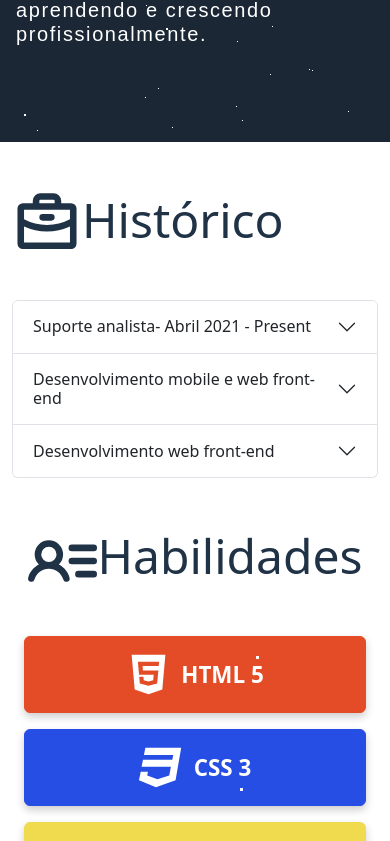
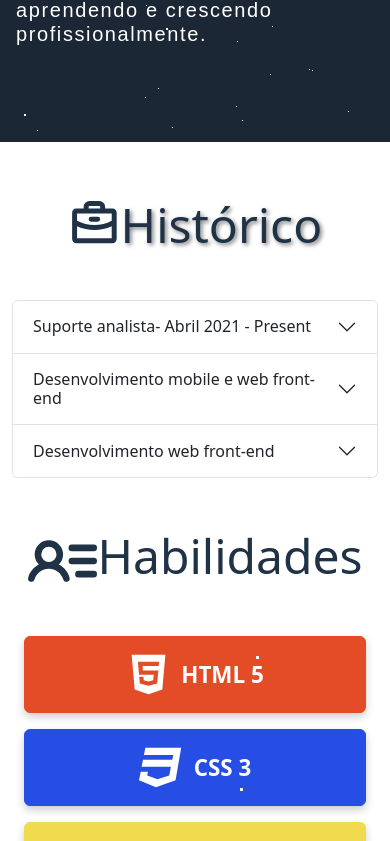
Before and after one commit to Fabio2000/Portifolio, a React (Create React App) app: page / in a window 390 px wide. Shown: the part 1615-2456 px from the top of the page. Built offline with nearby package versions, Linux system fonts and the light colour scheme.

Commit message:
Colocando sombra no titulo h1 e melhorando responsividade para telas menores

```diff
--- a/src/components/carrossel/carrossel.css
+++ b/src/components/carrossel/carrossel.css
@@ -1,6 +1,9 @@
 #containerCarrossel {
-    padding-top: 3.5rem;
-    padding-bottom: 3.5rem;
+    font-size: 3rem;
+    padding-top: 3rem;
+    color: #203246;
+    padding-bottom: 2rem;
+    text-shadow: 2px 2px 4px rgba(0, 0, 0, 0.5);
 }
 
 #containerCarrossel h1 {
--- a/src/components/historico/historico.css
+++ b/src/components/historico/historico.css
@@ -3,4 +3,16 @@
     padding-top: 3rem;
     color: #203246;
     padding-bottom: 2rem;
+    text-shadow: 2px 2px 4px rgba(0, 0, 0, 0.5);
 }
+
+@media (max-width: 980px) {
+    #HistoricoContainer h1 svg {
+        width: 3.3rem;
+    }
+    #HistoricoContainer h1 {
+        align-items: center;
+        display: flex;
+        place-content: center;
+    }
+}
```
